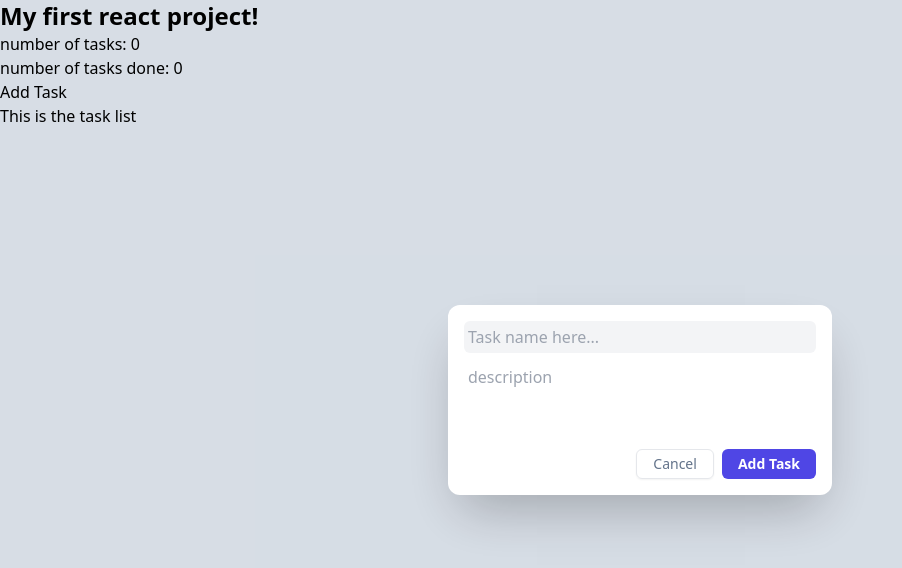
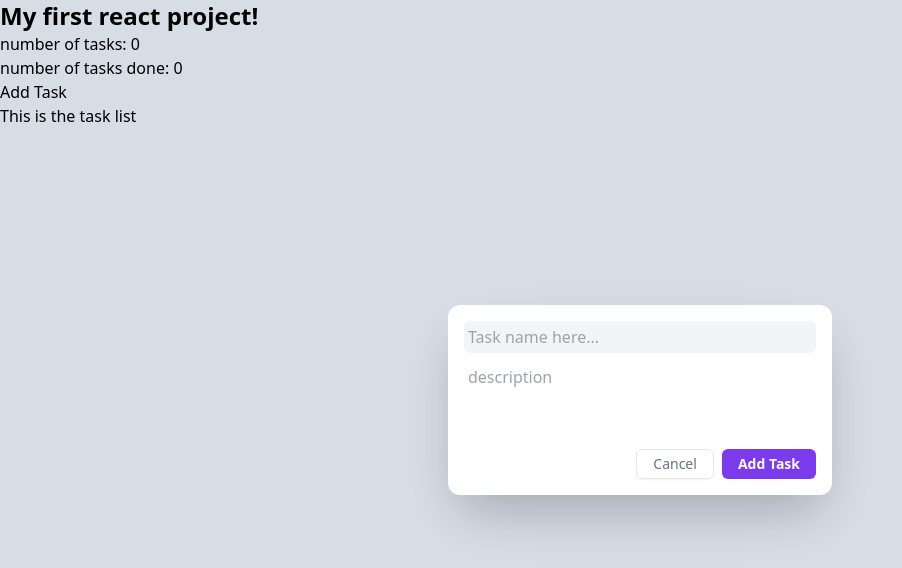
Before and after one commit to gen1chiro/toggle, a React (Vite) app: page / in a window 1280 px wide. Both pictures are taken after a click on the button "Add Task". Shown: the top 568 px of the page, without its empty margins (0-902 px from the left). Built offline with nearby package versions, Linux system fonts and the light colour scheme.

Commit message:
minor changes to TaskInput styling

```diff
--- a/src/components/TaskInput.jsx
+++ b/src/components/TaskInput.jsx
@@ -23,7 +23,7 @@ const TaskInput = ({handleAdd, onClose, ref}) => {
                 <textarea className="w-full h-20 resize-none p-1 hover:bg-gray-100 rounded-md focus:outline-0 focus:bg-gray-100" id="task-description" name="description" placeholder="description"></textarea>
                 <div className="flex gap-2 text-sm">
                     <button className="border-[1px] px-4 py-1 rounded-md text-slate-500 font-medium shadow-sm hover:bg-gray-100" type="button" onClick={handleClose}>Cancel</button>
-                    <button className="bg-indigo-600 rounded-md font-semibold px-4 py-1 text-white hover:bg-indigo-700" onClick={onClose}>Add Task</button>
+                    <button className="bg-violet-600 rounded-md font-semibold px-4 py-1 text-white hover:bg-violet-700" onClick={onClose}>Add Task</button>
                 </div>
             </form>
         </dialog>
```
